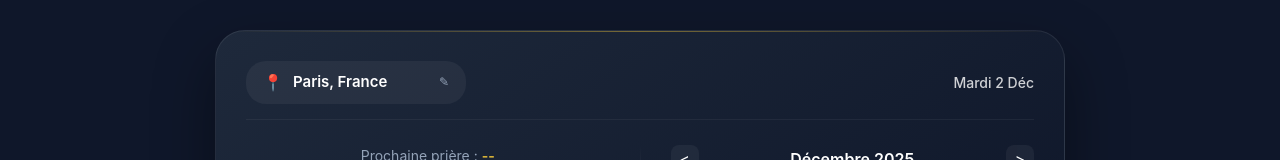
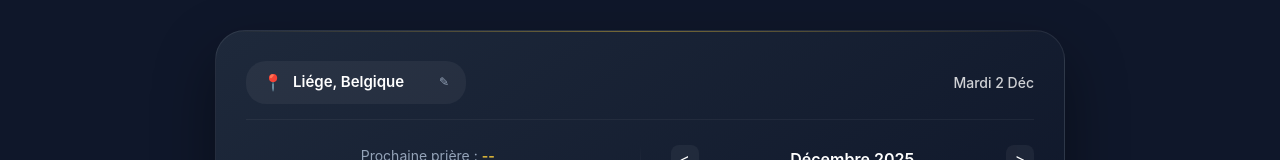
Before and after one commit to yildirim-metin/MuslimSalatWeb, an Angular app: page /prayer-time in a window 1280 px wide. Shown: the part 220-380 px from the top of the page. Built offline with nearby package versions, Linux system fonts and the light colour scheme; no server answers.

Commit message:
change location

```diff
--- a/src/app/core/guards/auth-guard.ts
+++ b/src/app/core/guards/auth-guard.ts
@@ -1,20 +1,15 @@
 import { inject } from '@angular/core';
 import { Router, CanActivateFn } from '@angular/router';
-import { AuthService } from '../services/auth.service'; // Vérifie ton chemin
+import { AuthService } from '../services/auth.service';
 
 export const authGuard: CanActivateFn = (route, state) => {
   const authService = inject(AuthService);
   const router = inject(Router);
 
-  // Si l'utilisateur est connecté (soit via Signal, soit via fonction)
-  // Si ton isConnected est un signal : authService.isConnected()
-  // Si c'est une méthode simple : authService.isConnected()
-  // Si c'est une variable simple : authService.isConnected
 
   if (authService.isConnected()) {
-    return true; // ✅ La porte s'ouvre
+    return true;
   } else {
-    // ⛔️ Accès refusé, on redirige vers le login
     router.navigate(['/login']);
     return false;
   }
--- a/src/app/features/prayer-time/prayer-time.html
+++ b/src/app/features/prayer-time/prayer-time.html
@@ -3,12 +3,7 @@
     <div class="widget-header">
       <div class="location-selector">
         <span class="loc-icon">📍</span>
-        <input
-          type="text"
-          value="Paris, France"
-          class="loc-input"
-          placeholder="Chercher une ville..."
-        />
+        <input type="text" value="Liége, Belgique" class="loc-input" placeholder="Chercher une ville..." />
         <span class="edit-icon">✎</span>
       </div>
       <div class="date-display">{{ today }}</div>
@@ -44,10 +39,7 @@
       <div class="vertical-divider"></div>
 
       <div class="right-panel">
-        <app-calendar
-          [selectedDate]="currentDateTarget"
-          (dateChange)="onDateChangedFromCalendar($event)"
-        >
+        <app-calendar [selectedDate]="currentDateTarget" (dateChange)="onDateChangedFromCalendar($event)">
         </app-calendar>
       </div>
     </div>
```
Lines whose indentation alone changed are shown as unchanged.
